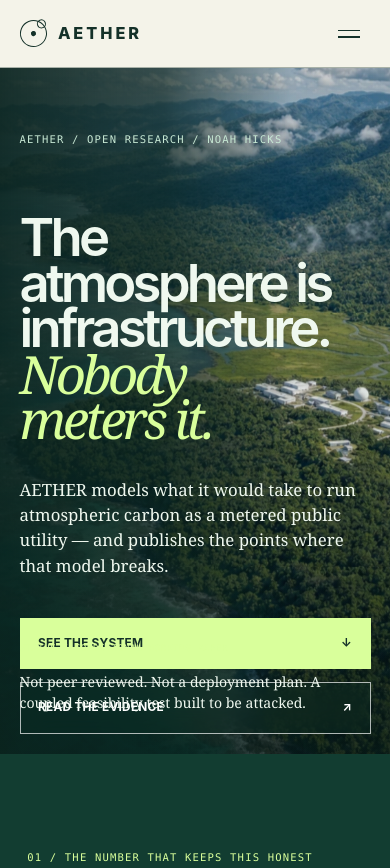
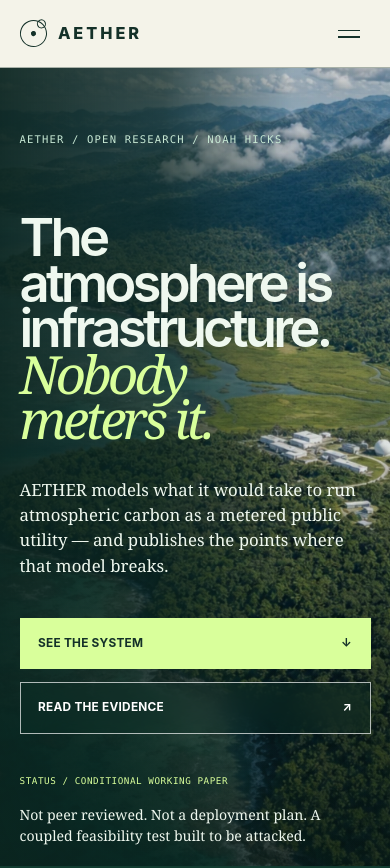
Before and after one commit to RedLynx101/aether-climate-reversal, a Next.js app in the folder website/: page / in a window 390 px wide. Shown: the top 868 px of the page. Built offline with nearby package versions, Linux system fonts and the light colour scheme.

Commit message:
Fix mobile hero and qualify robotics claim

```diff
--- a/website/app/data.ts
+++ b/website/app/data.ts
@@ -177,7 +177,7 @@
     anchor: "840,142 robots/yr",
     anchorNote: "1.55× total 2024 global industrial robot installations",
     reading:
-      "The fleet arithmetic clears only before field-productivity penalties are applied. Afterwards, no sampled case passes.",
+      "The automation-push case falls to a 0% count-screen pass share after field-productivity penalties. The deep-modular case clears the count screen only under stronger robot-native infrastructure assumptions.",
     table: "aether_robotics_field_productivity_distribution_summary.csv",
   },
   {
--- a/website/app/globals.css
+++ b/website/app/globals.css
@@ -1107,7 +1107,13 @@
 
   .public-hero { min-height: 640px; padding-top: 4rem; }
   .public-hero h1 { margin-top: 8vh; }
-  .hero-status { bottom: 2.5rem; left: 5vw; right: 5vw; }
+  .hero-status {
+    bottom: auto;
+    left: auto;
+    margin-top: 2.5rem;
+    position: relative;
+    right: auto;
+  }
 
   .public-proposition,
   .proposition-columns,
--- a/website/app/page.tsx
+++ b/website/app/page.tsx
@@ -205,7 +205,7 @@
             AI could compress materials discovery, plant design, dispatch, anomaly detection, and system-wide optimization. Robots could build modules, service sites, inspect wells, maintain contactors, and gather field evidence.
           </p>
           <p>
-            The model does not assume that software capability becomes reliable field robotics. Applying duty-cycle, autonomy, task-fit, maintenance, and supervision penalties to the robot requirement removes every passing case in the sampled distribution. That gap is the research, not a footnote to it.
+            The model does not assume that software capability becomes reliable field robotics. In the automation-push case, duty-cycle, autonomy, task-fit, maintenance, and supervision penalties raise median annual production from about 234,000 to 840,000 robots and reduce the count-screen pass share to zero. The deep-modular branch still clears that count screen, but only by assuming infrastructure redesigned around automation. That gap is the research, not a footnote to it.
           </p>
           <div className="role-ledger">
             <div><span>AI systems</span><p>Search, model, allocate, schedule, monitor, diagnose.</p></div>
```
Also changed, not shown: 1 other file (tests, documents, lock files or other folders).
